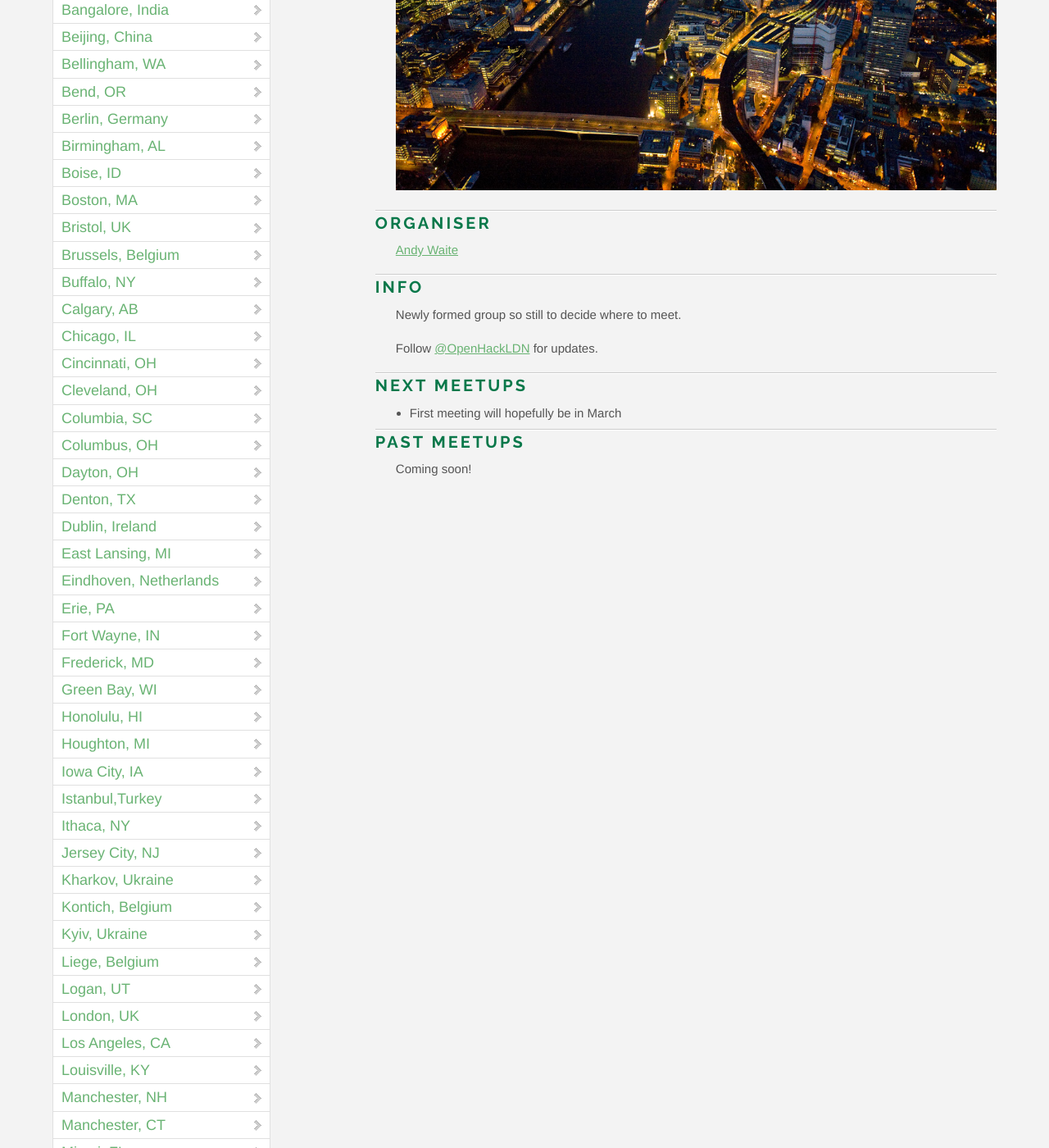
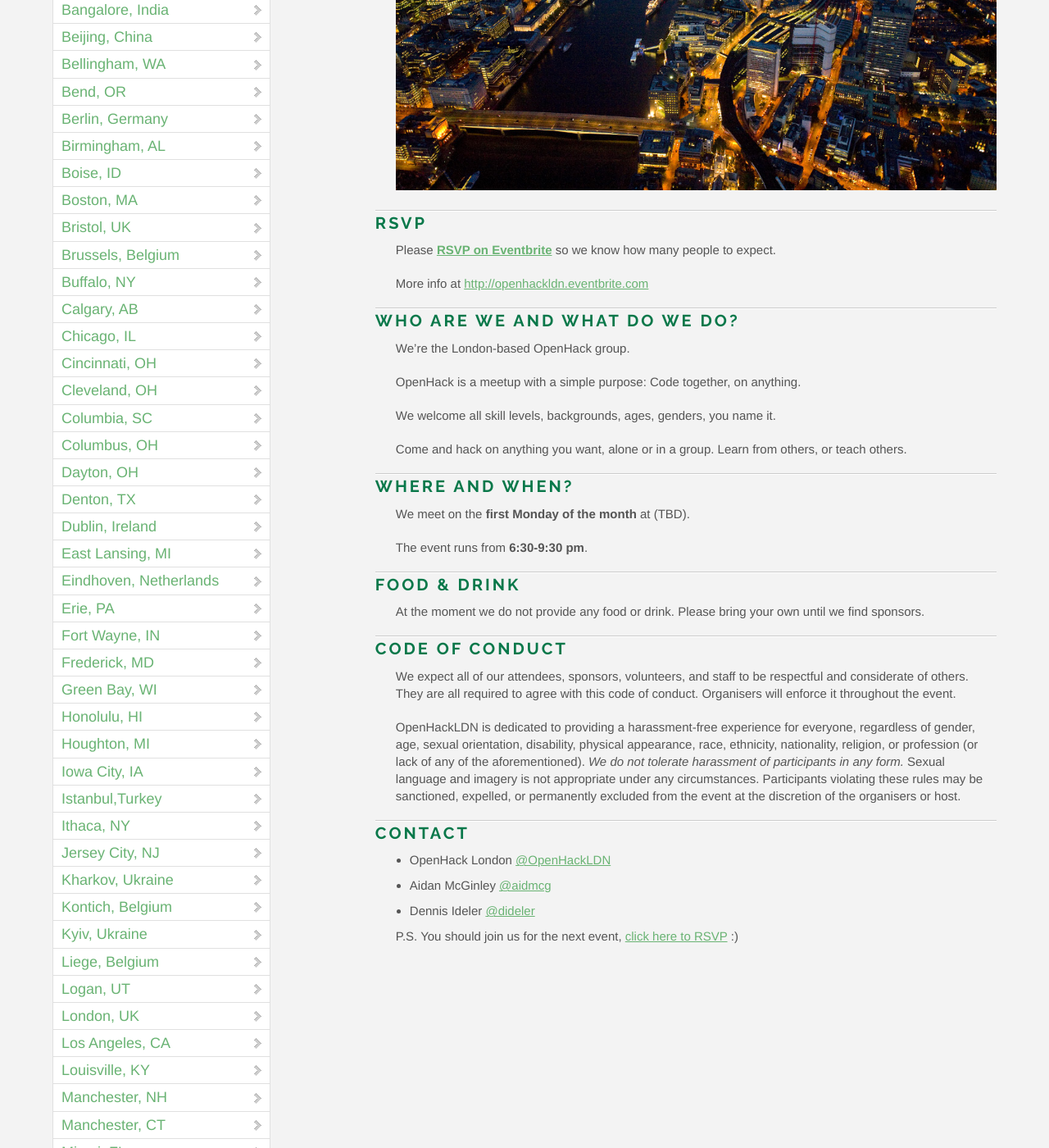
Before and after one commit to OpenHack/openhack.github.com, a Jekyll site: the page built from london/index.markdown, in a window 1280 px wide and 1400 px high, scrolled down 419 px. Shown: the whole window at 82% size. Built offline with Jekyll 4.4.1, drawn with Linux system fonts in a browser that asks for light colours; nearby versions of some CDN libraries; comment, search, counter and statistics services are not loaded.

Commit message:
Rewrite the OpenHack London page
OpenHackLDN has new organizers - we're trying to revive it.

The code of conduct is forked from http://hackcodeofconduct.org

```diff
--- a/london/index.markdown
+++ b/london/index.markdown
@@ -7,20 +7,54 @@ title: OpenHack - London, UK
 
 ![London](/london/london.jpg)
 
-### Organiser
+### RSVP
 
-[Andy Waite](http://twitter.com/andyw8)
+Please [**RSVP on Eventbrite**](https://www.eventbrite.com/e/openhack-london-tickets-12943202467)
+so we know how many people to expect.
 
-### Info
+More info at [http://openhackldn.eventbrite.com](http://openhackldn.eventbrite.com)
 
-Newly formed group so still to decide where to meet.
+### Who are we and what do we do?
 
-Follow [@OpenHackLDN](http://twitter.com/OpenHackLDN) for updates.
+We're the London-based OpenHack group.
 
-### Next meetups
+OpenHack is a meetup with a simple purpose: Code together, on anything.
 
-* First meeting will hopefully be in March
+We welcome all skill levels, backgrounds, ages, genders, you name it.
 
-### Past meetups
+Come and hack on anything you want, alone or in a group.
+Learn from others, or teach others.
 
-Coming soon!
+### Where and when?
+
+We meet on the **first Monday of the month** at (TBD).
+
+The event runs from **6:30-9:30 pm**.
+
+### Food & drink
+
+At the moment we do not provide any food or drink.
+Please bring your own until we find sponsors.
+
+### Code of Conduct
+
+We expect all of our attendees, sponsors, volunteers, and staff to be
+respectful and considerate of others. They are all required to agree with this
+code of conduct. Organisers will enforce it throughout the event.
+
+OpenHackLDN is dedicated to providing a harassment-free experience for everyone,
+regardless of gender, age, sexual orientation, disability, physical appearance,
+race, ethnicity, nationality, religion, or profession (or lack of any of the
+aforementioned). _We do not tolerate harassment of participants in any form._
+Sexual language and imagery is not appropriate under any circumstances.
+Participants violating these rules may be sanctioned, expelled, or permanently
+excluded from the event at the discretion of the organisers or host.
+
+### Contact
+
+- OpenHack London [@OpenHackLDN](https://twitter.com/OpenHackLDN)
+- Aidan McGinley [@aidmcg](https://twitter.com/aidmcg)
+- Dennis Ideler [@dideler](https://twitter.com/dideler)
+
+P.S. You should join us for the next event,
+[click here to RSVP](https://www.eventbrite.com/e/openhack-london-tickets-12943202467) :)
```
